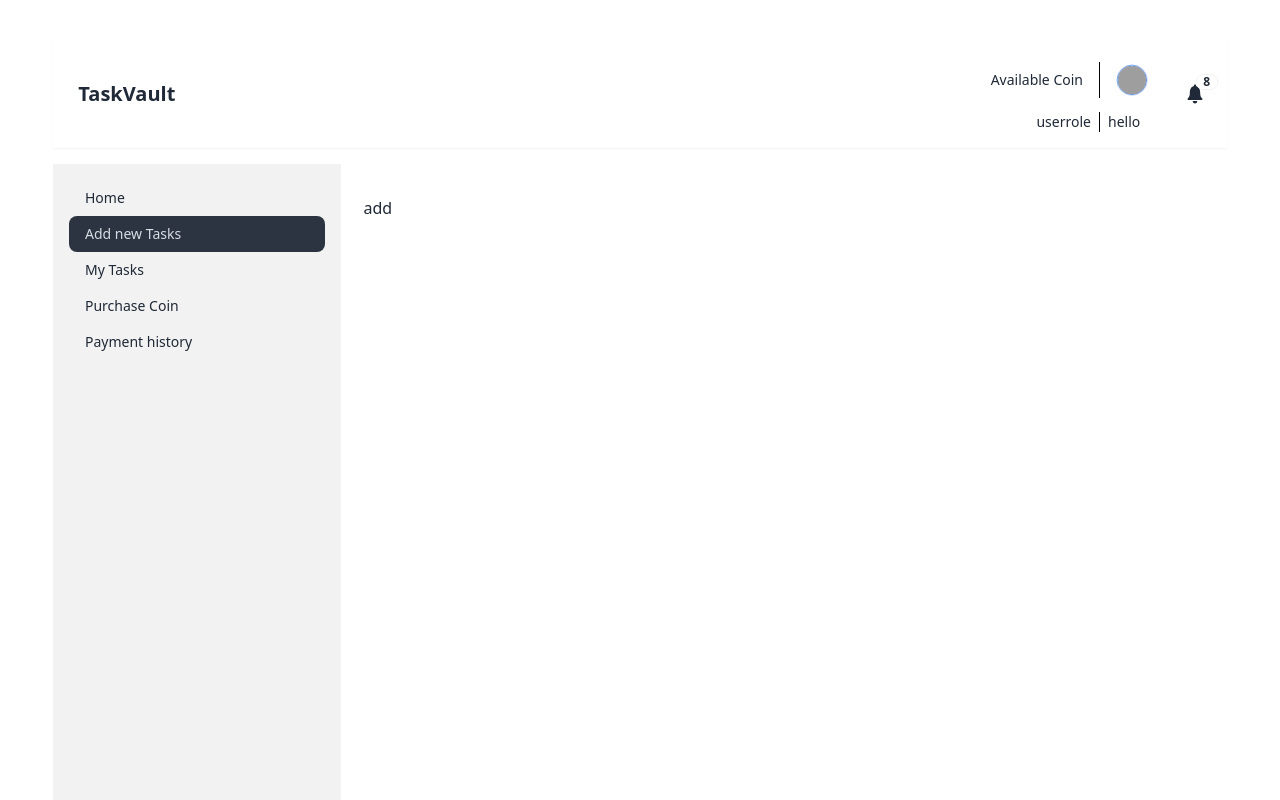
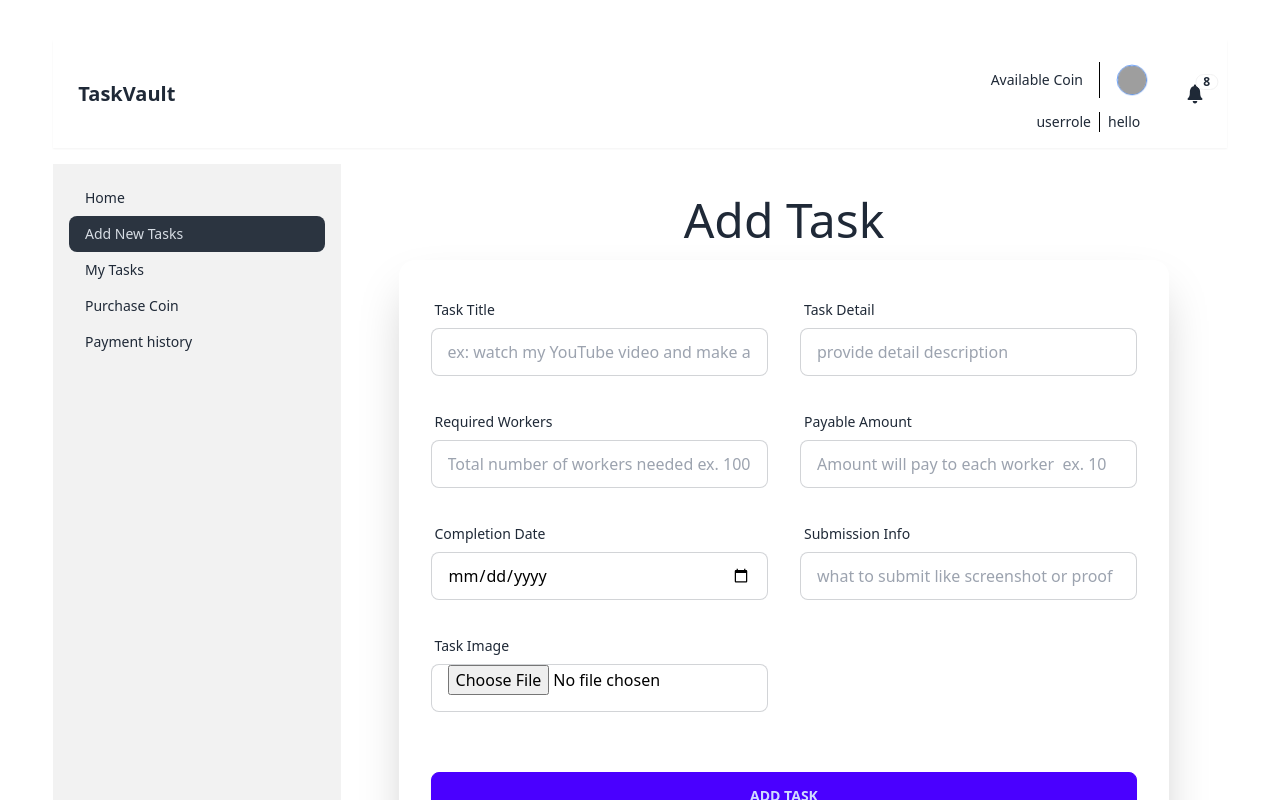
Before and after one commit to User-RAY/task-vault-client-side-a12, a React (Vite) app: page /dashboard/add in a window 1280 px wide. Shown: the top 800 px of the page. Built offline with nearby package versions, Linux system fonts and the light colour scheme; grey boxes are pictures that could not be loaded.

Commit message:
Added Add task form for buyer

```diff
--- a/package.json
+++ b/package.json
@@ -14,6 +14,7 @@
     "prop-types": "^15.8.1",
     "react": "^18.3.1",
     "react-dom": "^18.3.1",
+    "react-hook-form": "^7.54.2",
     "react-icons": "^5.4.0",
     "react-router-dom": "^7.1.1",
     "sweetalert2": "^11.15.10",
--- a/src/Components/DashNavigation/DashNavigation.jsx
+++ b/src/Components/DashNavigation/DashNavigation.jsx
@@ -13,7 +13,7 @@ const DashNavigation = ({children}) => {
 
 const buyerlink = <>
 <li><NavLink to='/dashboard/buyer'>Home</NavLink></li>
-<li><NavLink to='/dashboard/add'>Add new Tasks </NavLink></li>
+<li><NavLink to='/dashboard/add'>Add New Tasks </NavLink></li>
 <li><NavLink to='/dashboard/task'>My Tasks</NavLink></li>
 <li><NavLink to='/dashboard/purchase'>Purchase Coin</NavLink></li>
 <li><NavLink to='/dashboard/history'>Payment history</NavLink></li>
--- /dev/null
+++ b/src/Pages/AddTask/AddTask.jsx
@@ -0,0 +1,103 @@
+import { useForm } from "react-hook-form";
+
+const AddTask = () => {
+
+
+    const { register,  handleSubmit, formState: { errors } } = useForm();
+
+
+
+    const handleAdd = () => {
+
+
+      }
+
+
+    return (
+        <div>
+
+            <div className="min-h-screen flex flex-col items-center w-11/12 mx-auto">
+                <h1 className="text-5xl mb-4 "> Add Task</h1>
+                <div className="card bg-base-100 w-full shrink-0 shadow-2xl">
+                    <form className="card-body text-black" onSubmit={handleSubmit(handleAdd)}>
+
+                        <div className="grid grid-cols-1 md:grid-cols-2 gap-x-8">
+
+
+                            <div className="form-control">
+                            <label className="label">
+                                <span className="label-text">Task Title</span>
+                            </label>
+                            <input type="text" {...register('task_title', {required:"Please fill out this field", minLength:2})} placeholder="ex: watch my YouTube video and make a comment" className="input input-bordered" />
+                            <div className='min-h-10 xl:min-h-6  mt-1 text-red-600 text-sm'>{errors.task_title?.message || errors.task_title?.type && <span>Title must be at least 2 characters long</span> }</div>
+                            </div>
+
+
+                            <div className="form-control">
+                            <label className="label">
+                                <span className="label-text">Task Detail</span>
+                            </label>
+                            <input type="text" {...register('task_detail', {required:"Please fill out this field", minLength:2})} placeholder="provide detail description" className="input input-bordered" />
+                            <div className='min-h-10 xl:min-h-6  mt-1 text-red-600 text-sm'>{errors.task_detail?.message || errors.task_detail?.type && <span>Title must be at least 2 characters long</span> }</div>
+                            </div>
+
+
+
+                            <div className="form-control">
+                            <label className="label">
+                                <span className="label-text">Required Workers</span>
+                            </label>
+                            <input type="number" {...register('required_workers', {required:"Please fill out this field", min: 1})}  placeholder="Total number of workers needed ex. 100" className="input input-bordered"/>
+                            <div className='min-h-10 xl:min-h-6 mt-1 text-red-600 text-sm'>{errors.required_workers?.message || errors.required_workers?.type && <span>Provide duration in minutes. it must be greater than 1 </span> }</div>
+                            </div>
+
+                            <div className="form-control">
+                            <label className="label">
+                                <span className="label-text">Payable Amount</span>
+                            </label>
+                            <input type="number" {...register('payable_amount', {required:"Please fill out this field", min: 1})}  placeholder="Amount will pay to each worker  ex. 10" className="input input-bordered"/>
+                            <div className='min-h-10 xl:min-h-6 mt-1 text-red-600 text-sm'>{errors.payable_amount?.message || errors.payable_amount?.type && <span>Provide duration in minutes. it must be greater than 1</span> }</div>
+                            </div>
+
+                            <div className="form-control">
+                            <label className="label">
+                                <span className="label-text">Completion Date</span>
+                            </label>
+                            <input type="date" {...register('completion_date', {required:"Please fill out this field"})} placeholder="Movie Title" className="input input-bordered" />
+                            <div className='min-h-10 xl:min-h-6  mt-1 text-red-600 text-sm'>{errors.completion_date?.message}</div>
+                            </div>
+
+                            <div className="form-control">
+                            <label className="label">
+                                <span className="label-text">Submission Info</span>
+                            </label>
+                            <input type="text" {...register('submission_info', {required:"Please fill out this field", minLength:2})} placeholder="what to submit like screenshot or proof" className="input input-bordered" />
+                            <div className='min-h-10 xl:min-h-6  mt-1 text-red-600 text-sm'>{errors.submission_info?.message || errors.submission_info?.type && <span>Title must be at least 2 characters long</span> }</div>
+                            </div>
+
+                            <div className="form-control">
+                            <label className="label">
+                                <span className="label-text">Task Image</span>
+                            </label>
+                            <input type="file" {...register('task_image_url', {required:"Please fill out this field"})} className="input input-bordered" />
+                            <div className='min-h-10 xl:min-h-6  mt-1 text-red-600 text-sm'>{errors.task_image_url?.message }</div>
+                            </div>
+
+
+                        </div>
+
+                        <div className="form-control mt-6">
+                            <input type="submit" value="ADD TASK" className="btn btn-primary" />
+                        </div>
+
+                    </form>
+                </div>
+
+
+            </div>
+
+        </div>
+    );
+};
+
+export default AddTask;
--- a/src/Routes/router.jsx
+++ b/src/Routes/router.jsx
@@ -7,6 +7,7 @@ import Login from "../Pages/Login/Login";
 import Register from "../Pages/Register/Register";
 import Dashboard from "../Layout/Dashboard";
 import BuyerHome from "../Pages/BuyerHome/BuyerHome";
+import AddTask from "../Pages/AddTask/AddTask";
 
 const router = createBrowserRouter([
     {
@@ -39,7 +40,7 @@ const router = createBrowserRouter([
         },
         {
           path: "add",
-          element: <div>add</div>,
+          element: <AddTask></AddTask>,
         },
         {
           path: "task",
```
Also changed, not shown: 1 other file (tests, documents, lock files or other folders).
